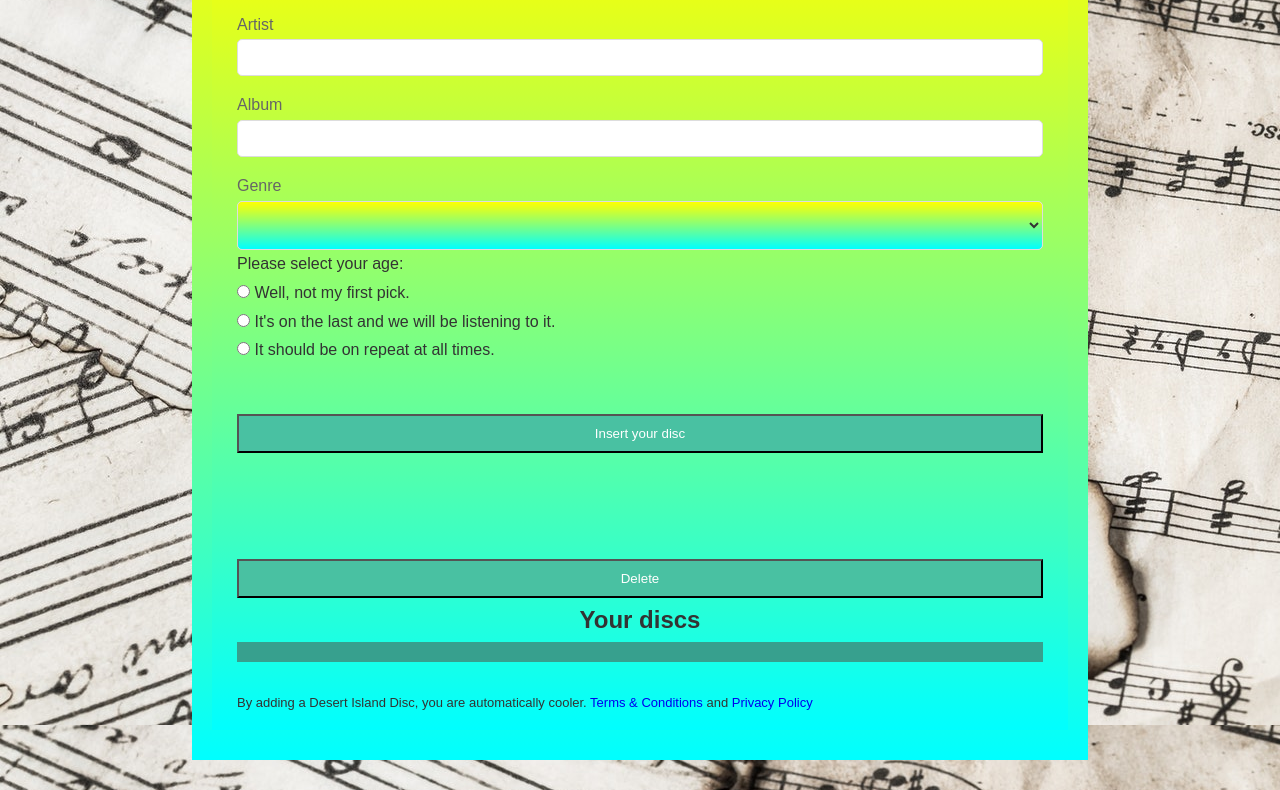
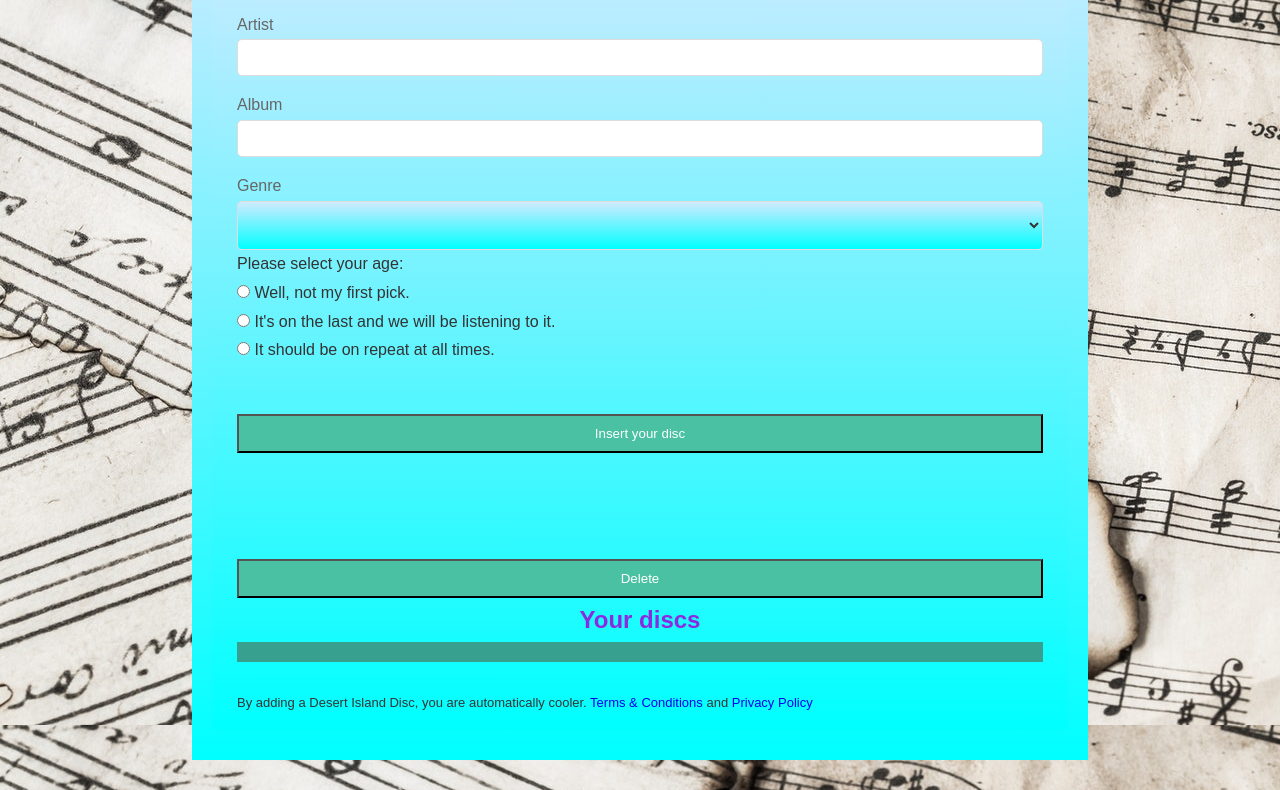
Before and after one commit to Martin-Sparks/week6-weekend-homework, a plain HTML site: page index.html in a window 1280 px wide. Shown: the part 127-917 px from the top of the page. Drawn offline with Linux system fonts and the light colour scheme.

Commit message:
final commit

```diff
--- a/CSS/style.css
+++ b/CSS/style.css
@@ -22,13 +22,13 @@
     margin: 30px auto;
     max-width: 70%;
     padding: 20px;
-    background-image: linear-gradient(yellow, aqua);
+    background-image: linear-gradient(#cfeaff, aqua);
 
   }
 
   .form-wrap {
     background: white;
-    background-image: linear-gradient(yellow, aqua);
+    background-image: linear-gradient(#cfeaff, aqua);
     padding: 15px 25px;
     color: #333;
     list-style: none;
@@ -100,6 +100,8 @@
 
   .header {
     text-align: center;
+    color: blueviolet;
+
   }
 
   li {
@@ -111,5 +113,9 @@
     margin: 1em;
     text-align: center;
     background-image: linear-gradient(yellow, aqua);
+  }
 
+  select #category {
+
+    background-color: white;
   }
```
